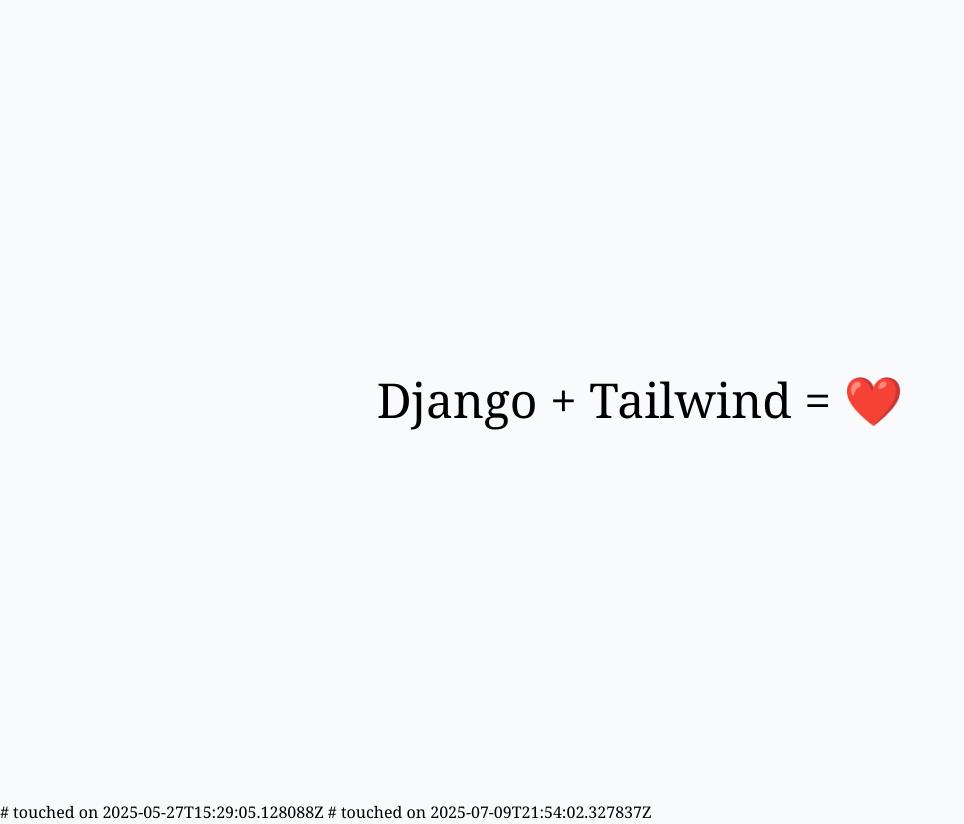
After one commit to artemk21/polalis, a Django app: template config/templates/registration/signup.html in a window 1280 px wide. The commit adds this page. Shown: the whole page, without its empty margins (0-964 px from the left). Run offline with Django 3.2, Linux system fonts and the light colour scheme; the template is opened without the code that fills it, so the values that code supplies are empty; some libraries are stand-ins or nearby versions.

Commit message:
chore: update base

```diff
--- a/config/templates/registration/signup.html
+++ b/config/templates/registration/signup.html
@@ -109,3 +109,4 @@
 # touched on 2025-05-27T15:28:53.860660Z
 # touched on 2025-05-27T15:29:07.768277Z
 # touched on 2025-07-09T21:53:57.725429Z
+# touched on 2025-07-09T21:54:02.329431Z
--- a/insights/utils.py
+++ b/insights/utils.py
@@ -38,3 +38,4 @@ def save_assessment_data(assessment_id, response_data):
 
 # touched on 2025-05-27T15:28:59.284746Z
 # touched on 2025-07-09T21:53:59.830765Z
+# touched on 2025-07-09T21:54:02.328519Z
--- /dev/null
+++ b/theme/templates/base.html
@@ -0,0 +1,22 @@
+{% load static tailwind_tags %}
+<!DOCTYPE html>
+<html lang="en">
+	<head>
+    <title>Django Tailwind</title>
+		<meta charset="UTF-8">
+		<meta name="viewport" content="width=device-width, initial-scale=1.0">
+		<meta http-equiv="X-UA-Compatible" content="ie=edge">
+		{% tailwind_css %}
+	</head>
+
+	<body class="bg-gray-50 font-serif leading-normal tracking-normal">
+		<div class="container mx-auto">
+			<section class="flex items-center justify-center h-screen">
+				<h1 class="text-5xl">Django + Tailwind = ❤️</h1>
+			</section>
+		</div>
+	</body>
+</html>
+
+# touched on 2025-05-27T15:29:05.128088Z
+# touched on 2025-07-09T21:54:02.327837Z
```
Also changed, not shown: config/wsgi.py (added, +21 -0 lines), insights/migrations/0002_quote.py.
